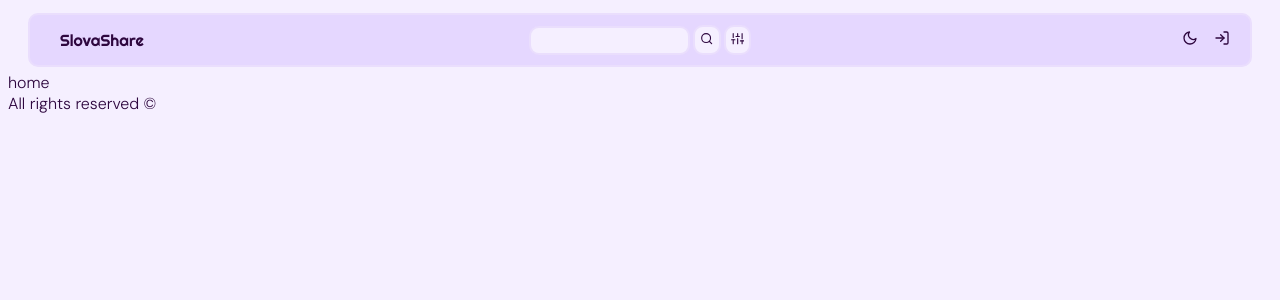
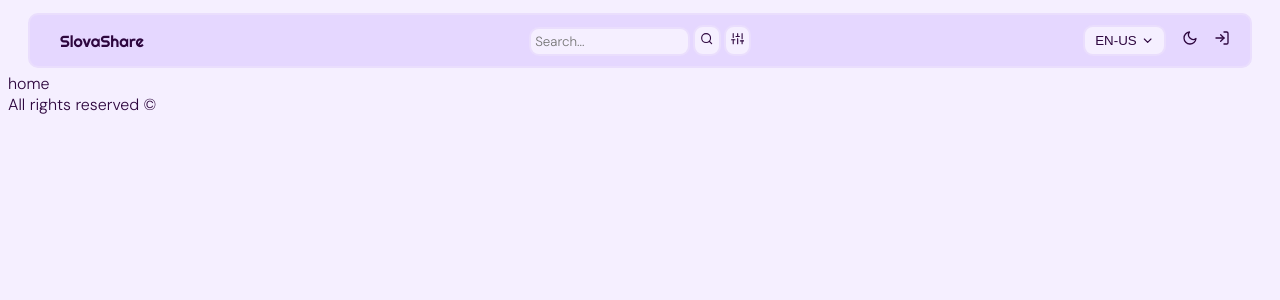
Before and after one commit to PolarMonke/SlovaShare, a React (Create React App) app: page / in a window 1280 px wide. Shown: the top 300 px of the page. Built offline with nearby package versions, Linux system fonts and the light colour scheme; the HTML template or start-up script is replaced by a standard one.

Commit message:
Плюс кнопка змены мовы

```diff
--- a/package.json
+++ b/package.json
@@ -8,9 +8,13 @@
     "@testing-library/react": "^16.2.0",
     "@testing-library/user-event": "^13.5.0",
     "axios": "^1.8.4",
+    "i18next": "^24.2.3",
+    "i18next-browser-languagedetector": "^8.0.4",
+    "i18next-http-backend": "^3.0.2",
     "jwt-decode": "^4.0.0",
     "react": "^19.0.0",
     "react-dom": "^19.0.0",
+    "react-i18next": "^15.4.1",
     "react-icons": "^5.5.0",
     "react-router-dom": "^7.4.0",
     "react-scripts": "^5.0.1",
--- a/src/App.jsx
+++ b/src/App.jsx
@@ -10,6 +10,7 @@ import Footer from "./components/Footer";
 import { AuthProvider, useAuth } from './contexts/AuthContext';
 
 function AppContent() {
+
   const { loading } = useAuth();
 
   if (loading) {
--- /dev/null
+++ b/src/api/i18n.js
@@ -0,0 +1,36 @@
+import i18n from 'i18next';
+import { initReactI18next } from 'react-i18next';
+import LanguageDetector from 'i18next-browser-languagedetector';
+
+const resources = {
+    en: {
+      translation: {
+        "searchPlaceholder": "Search...",
+
+      }
+    },
+    be: {
+      translation: {
+        "searchPlaceholder": "Пошук...",
+
+      }
+    }
+  };
+
+i18n
+  .use(LanguageDetector)
+  .use(initReactI18next)
+  .init({
+    resources,
+    fallbackLng: 'en',
+    debug: process.env.NODE_ENV === 'development',
+    interpolation: {
+      escapeValue: false,
+    },
+    detection: {
+      order: ['localStorage', 'navigator'],
+      caches: ['localStorage']
+    }
+  });
+
+export default i18n;
--- a/src/components/Header.jsx
+++ b/src/components/Header.jsx
@@ -1,15 +1,15 @@
 import React, { useState } from 'react'
 import { Link } from 'react-router-dom';
 import { useAuth } from '../contexts/AuthContext';
+import { useTranslation } from 'react-i18next';
+import '../api/i18n';
 
-import { FiSliders } from "react-icons/fi";
-import { FiSearch } from "react-icons/fi";
-import { FiLogIn } from "react-icons/fi";
-import { FiMoon } from "react-icons/fi";
-import { FiSun } from "react-icons/fi";
+import { FiSliders, FiSearch, FiLogIn, FiMoon, FiSun, FiChevronDown } from "react-icons/fi";
 
 export default function Header() {
     const { user } = useAuth();
+    const { t, i18n } = useTranslation();
+    const [isDropdownOpen, setIsDropdownOpen] = useState(false);
 
     const [isDarkMode, setIsDarkMode] = useState(() => {
         const savedTheme = localStorage.getItem('theme');
@@ -19,6 +19,10 @@ export default function Header() {
         const newTheme = !isDarkMode;
         setIsDarkMode(newTheme);
         localStorage.setItem('theme', newTheme ? 'dark' : 'light');
+    };
+    const changeLanguage = (lng) => {
+        i18n.changeLanguage(lng);
+        localStorage.setItem('i18nextLng', lng);
     };
 
     React.useEffect(() => {
@@ -39,11 +43,39 @@ export default function Header() {
                 <Link className="logo" to="/">SlovaShare</Link>
                 </div>
                 <div className="search-area">
-                    <input className='search-bar'></input>
+                    <input className='search-bar' placeholder={t('searchPlaceholder')}></input>
                     <button className='search-button'><FiSearch className="icon"/></button>
                     <button className='filter-button'><FiSliders className="icon"/></button>
                 </div>
                 <div className='right-container'>
+                <div className="language-switcher">
+                    <button
+                        className="language-button"
+                        onClick={() => setIsDropdownOpen(!isDropdownOpen)}
+                        aria-expanded={isDropdownOpen}
+                        aria-haspopup="true"
+                    >
+                        {i18n.language.toUpperCase()}
+                        <FiChevronDown className={`dropdown-icon ${isDropdownOpen ? 'open' : ''}`} />
+                    </button>
+
+                    {isDropdownOpen && (
+                        <div className="language-dropdown">
+                        <button
+                            onClick={() => changeLanguage('en')}
+                            className={i18n.language === 'en' ? 'active' : ''}
+                        >
+                            English
+                        </button>
+                        <button
+                            onClick={() => changeLanguage('be')}
+                            className={i18n.language === 'be' ? 'active' : ''}
+                        >
+                            Беларуская
+                        </button>
+                        </div>
+                    )}
+                </div>
                     <div className="theme-toggle" onClick={toggleTheme}>
                     {isDarkMode ? (
                         <FiSun className="icon"/>
--- a/src/index.css
+++ b/src/index.css
@@ -111,8 +111,11 @@ header .right-container {
 }
 
 header .theme-toggle,
+header .language-switcher,
 header .profile {
     cursor: pointer;
+    color: var(--text-color);
+    font-family: 'DM Sans', sans-serif;
 }
 
 @media (max-width: 768px) {
@@ -160,3 +163,56 @@ header .profile {
     width: 32px;
     height: 32px;
 }
+
+.language-switcher {
+    position: relative;
+    margin-left: 8px;
+}
+
+.language-button {
+    display: flex;
+    align-items: center;
+    gap: 4px;
+    padding: 6px 10px;
+    transition: all 0.2s ease;
+    color: var(--text-color);
+}
+
+.language-dropdown {
+    position: absolute;
+    top: 100%;
+    right: 0;
+    background-color: var(--header-bg-color);
+    border: 2px solid var(--border-color);
+    border-radius: 10px;
+    padding: 5px 0;
+    margin-top: 5px;
+    min-width: 120px;
+    z-index: 100;
+    box-shadow: 0 4px 6px rgba(0, 0, 0, 0.1);
+}
+
+.language-dropdown button {
+    display: block;
+    width: 100%;
+    text-align: left;
+    padding: 6px 12px;
+    margin: 0;
+    border: none;
+    border-radius: 0;
+    background: transparent;
+    color: var(--text-color);
+}
+
+.language-dropdown button:hover {
+    background-color: var(--background-color);
+}
+
+.language-dropdown button.active {
+    font-weight: 400;
+    color: var(--border-color-focus);
+    background-color: rgba(0, 0, 0, 0.1);
+}
+.dark-theme .language-dropdown button.active {
+    background-color: rgba(255, 255, 255, 0.1);
+}
--- a/src/pages/AccountPage.jsx
+++ b/src/pages/AccountPage.jsx
@@ -29,17 +29,18 @@ const AccountPage = () => {
                     }
                 );
 
-                setProfileData({
-                    ...response.data,
-                    id: profileId
-                });
-            } catch (err) {
+                setProfileData(response.data);
+            }
+            catch (err) {
                 console.error('Profile load error:', err);
                 setError(err.response?.data?.message || err.message || 'Failed to load profile');
 
                 if (err.response?.status === 401) {
                     localStorage.removeItem('authToken');
                     navigate('/login');
+                }
+                else if (err.response?.status === 403) {
+                    setError("You don't have permission to view this profile");
                 }
             } finally {
                 setIsLoading(false);
@@ -48,7 +49,8 @@ const AccountPage = () => {
 
         if (currentUser || localStorage.getItem('authToken')) {
             fetchProfileData();
-        } else {
+        }
+        else {
             navigate('/login');
         }
     }, [id, currentUser, navigate]);
@@ -61,7 +63,7 @@ const AccountPage = () => {
         catch (error) {
             console.error('Logout failed:', error);
         }
-    }
+    };
 
     if (isLoading) return <div className="loading">Loading profile...</div>;
     if (error) return <div className="error">{error}</div>;
@@ -76,6 +78,7 @@ const AccountPage = () => {
                     className="profile-image"
                 />
                 <h1>{profileData.login}</h1>
+                {profileData.isCurrentUser && <span className="profile-badge">(You)</span>}
             </div>
 
             <div className="profile-details">
@@ -93,7 +96,7 @@ const AccountPage = () => {
                     </ul>
                 </div>
 
-                {currentUser && currentUser.id === parseInt(id) && (
+                {profileData.isCurrentUser && (
                     <div className="profile-actions">
                         <button
                             onClick={() => navigate(`/account/${id}/edit`)}
```
Also changed, not shown: 1 other file (tests, documents, lock files or other folders).
